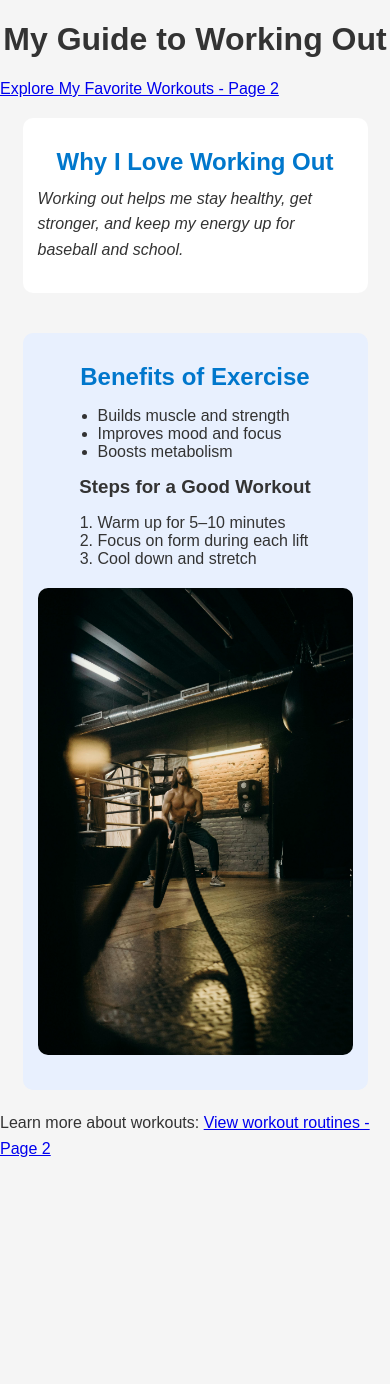
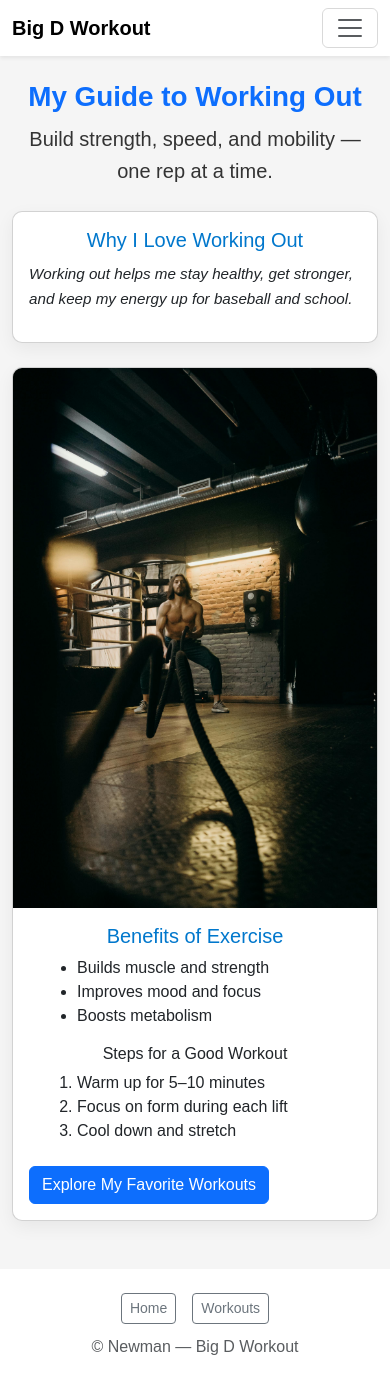
Before and after one commit to Bigdbetd/Working-out-website, a plain HTML site: page index.html in a window 390 px wide. Before the commit the page ends 1176 px from the top, so only its background shows below. Drawn offline with nearby package versions, Linux system fonts and the light colour scheme.

Commit message:
Added Bootstrap CDNto HTML files and container layout

```diff
--- a/css/style.css
+++ b/css/style.css
@@ -1,115 +1,109 @@
+/* ===========================
+   style.css — Refactored for Bootstrap
+   - Bootstrap handles layout (grid, spacing, buttons)
+   - Commented out previous redundant layout rules (flexbox)
+   - Kept project-specific colors, fonts, small custom tweaks
+   =========================== */
+
+/* ===== Variables / Brand colors ===== */
+:root {
+  --brand-primary: #0d6efd;
+  --accent: #0077cc;
+  --bg: #f5f5f5;
+  --card-radius: 10px;
+  --card-shadow: 0 6px 18px rgba(0, 0, 0, 0.06);
+  --body-font: Arial, sans-serif;
+}
+
 /* ===== Body & Global Styles ===== */
 body {
-  background-color: #f5f5f5;
-  font-family: Arial, sans-serif;
+  background-color: var(--bg);
+  font-family: var(--body-font);
   color: #333;
   margin: 0;
   padding: 0;
 }
 
+/* Headings */
 h1, h2, h3 {
   text-align: center;
 }
 
+/* Keep the larger intro look from Bootstrap, but add custom header color */
+.my-custom-heading {
+  font-weight: 700;
+  color: var(--brand-primary);
+}
+
+/* Headings & paragraph spacing */
 p {
   line-height: 1.6;
-  text-align: left;
   margin: 10px 0;
 }
 
-/* ===== Flexbox Layout ===== */
-.flex-container {
-  display: flex;
-  justify-content: center; /* center sections horizontally */
-  align-items: flex-start;
-  gap: 40px; /* spacing between sections */
-  margin: 20px;
-  flex-wrap: wrap; /* allow wrapping on smaller screens */
+.section-title {
+  color: var(--accent);
+  font-size: 1.25rem;
+  margin-bottom: 0.5rem;
 }
 
-/* Limit section width for readability */
-.flex-container section {
-  max-width: 500px; /* keeps text readable */
-  flex: 1; /* allows sections to stretch a bit on larger screens */
-}
-
-/* ===== Section Styling ===== */
-.section-title {
-  color: #0077cc;
-  font-size: 1.5rem;
-  margin-bottom: 10px;
-}
-
+/* Custom paragraph and list styles retained */
 .main-paragraph {
   font-style: italic;
-  margin-bottom: 15px; /* spacing below paragraphs */
+  margin-bottom: 15px;
 }
 
 .main-list {
-  margin-left: 20px;
-  margin-bottom: 15px; /* spacing below lists */
-}
-
-#why-workout {
-  background-color: #ffffff;
-  padding: 15px;
-  border-radius: 10px;
-}
-
-#benefits {
-  background-color: #e8f0fe;
-  padding: 15px;
-  border-radius: 10px;
-}
-
-#top-workouts {
-  background-color: #ffffff;
-  padding: 15px;
-  border-radius: 10px;
-  margin-bottom: 20px;
-}
-
-#workout-tips {
-  background-color: #e8f0fe;
-  padding: 15px;
-  border-radius: 10px;
-}
-
-/* ===== Hero Image Styling ===== */
-.hero {
-  text-align: center; /* center the image */
-}
-
-.hero-image {
-  width: 100%; /* fit within the section */
-  height: auto; /* maintain aspect ratio */
-  display: block;
-  margin: 20px 0;
-  border-radius: 10px;
-}
-
-/* ===== Headings & Paragraph Spacing ===== */
-h2, h3 {
-  margin-top: 15px;
-  margin-bottom: 10px;
-}
-
-p, ul, ol {
+  margin-left: 1rem;
   margin-bottom: 15px;
 }
 
-/* ===== Responsive Design ===== */
-@media screen and (max-width: 768px) {
-  .flex-container {
-    flex-direction: column; /* stack sections vertically on small screens */
-    align-items: center;
-  }
+/* ===== Cards (project-specific styling) ===== */
+.card-workout {
+  border-radius: var(--card-radius);
+  box-shadow: var(--card-shadow);
+  overflow: hidden;
+}
 
-  .flex-container section {
-    max-width: 90%; /* almost full width for readability */
-  }
+/* Hero image tweaks */
+.hero-image {
+  display: block;
+  width: 100%;
+  height: auto;
+  object-fit: cover;
+}
 
-  .hero-image {
-    max-width: 100%; /* responsive image */
+/* ===== Accessibility tweaks & small utility overrides ===== */
+/* ensure nav-link focus is visible */
+.navbar .nav-link:focus {
+  outline: 3px solid rgba(13,110,253,0.2);
+  outline-offset: 2px;
+  border-radius: 4px;
+}
+
+/* ===== Commented out (redundant with Bootstrap) =====
+   The following rules were used previously. They are left here
+   commented so you can see what was refactored out — Bootstrap
+   provides grid, spacing, and button styles already.
+
+.flex-container {
+  display: flex;
+  justify-content: center;
+  align-items: flex-start;
+  gap: 40px;
+  margin: 20px;
+  flex-wrap: wrap;
+}
+
+.flex-container section {
+  max-width: 500px;
+  flex: 1;
+}
+*/
+
+/* ===== Responsive (keep only useful small tweaks) ===== */
+@media screen and (max-width: 576px) {
+  .main-paragraph {
+    font-size: 0.95rem;
   }
 }
--- a/index.html
+++ b/index.html
@@ -1,55 +1,97 @@
 <!doctype html>
 <html lang="en">
 <head>
-  <meta charset="utf-8">
-  <meta name="viewport" content="width=device-width, initial-scale=1">
+  <meta charset="utf-8" />
+  <meta name="viewport" content="width=device-width, initial-scale=1" />
   <title>Working Out - Home</title>
-  <!-- Link to external CSS file -->
-  <link rel="stylesheet" href="css/style.css">
+
+  <!-- Bootstrap CSS (MUST be before your custom CSS) -->
+  <link
+    href="https://cdn.jsdelivr.net/npm/bootstrap@5.3.3/dist/css/bootstrap.min.css"
+    rel="stylesheet"
+    integrity="sha384-QWTKZyjpPEjISv5WaRU9OFeRpok6YctnYmDr5pNlyT2bRjXh0JMhjY6hW+ALEwIH"
+    crossorigin="anonymous"
+  />
+
+  <!-- Your custom CSS -->
+  <link rel="stylesheet" href="css/style.css" />
 </head>
 <body>
-  <!-- Header with main heading and navigation -->
-  <header>
-    <h1>My Guide to Working Out</h1>
-    <nav>
-      <a href="page2.html">Explore My Favorite Workouts - Page 2</a>
+  <!-- Navbar -->
+  <nav class="navbar navbar-expand-lg navbar-light bg-white shadow-sm" aria-label="Main navigation">
+    <div class="container">
+      <a class="navbar-brand fw-bold" href="index.html">Big D Workout</a>
+      <button class="navbar-toggler" type="button" data-bs-toggle="collapse" data-bs-target="#mainNav" aria-controls="mainNav" aria-expanded="false" aria-label="Toggle navigation">
+        <span class="navbar-toggler-icon"></span>
+      </button>
+
+      <div class="collapse navbar-collapse" id="mainNav">
+        <ul class="navbar-nav ms-auto">
+          <li class="nav-item"><a class="nav-link" href="index.html">Home</a></li>
+          <li class="nav-item"><a class="nav-link" href="page2.html">Workouts</a></li>
+        </ul>
+      </div>
+    </div>
   </nav>
+
+  <!-- Main content wrapper -->
+  <main id="main-content" class="container mt-4">
+    <!-- Page header -->
+    <header class="text-center mb-4">
+      <h1 class="display-6 my-custom-heading">My Guide to Working Out</h1>
+      <p class="lead">Build strength, speed, and mobility — one rep at a time.</p>
     </header>
 
-  <!-- Main content area using Flexbox -->
-  <main class="flex-container">
-    <!-- Section explaining why working out is important -->
-    <section id="why-workout" aria-label="Why I Love Working Out">
-      <h2 class="section-title">Why I Love Working Out</h2>
+    <!-- Responsive grid: two columns on md+, stacked on mobile -->
+    <div class="row g-4">
+      <!-- Left card: Why I love working out -->
+      <div class="col-md-6">
+        <article id="why-workout" class="card card-workout h-100" aria-labelledby="why-title">
+          <div class="card-body">
+            <h2 id="why-title" class="card-title section-title">Why I Love Working Out</h2>
             <p class="main-paragraph">Working out helps me stay healthy, get stronger, and keep my energy up for baseball and school.</p>
-    </section>
+          </div>
+        </article>
+      </div>
 
-    <!-- Section listing benefits and steps for exercise -->
-    <section id="benefits" aria-label="Benefits of Exercise">
-      <h2 class="section-title">Benefits of Exercise</h2>
+      <!-- Right card: Benefits + steps + hero image -->
+      <div class="col-md-6">
+        <article id="benefits" class="card card-workout h-100" aria-labelledby="benefits-title">
+          <img src="images/workout.jpg" class="card-img-top hero-image img-fluid" alt="Person performing rope exercises in a gym">
+          <div class="card-body">
+            <h2 id="benefits-title" class="card-title section-title">Benefits of Exercise</h2>
             <ul class="main-list">
               <li>Builds muscle and strength</li>
               <li>Improves mood and focus</li>
               <li>Boosts metabolism</li>
             </ul>
 
-      <h3>Steps for a Good Workout</h3>
+            <h3 class="h6 mt-3">Steps for a Good Workout</h3>
             <ol class="main-list">
               <li>Warm up for 5–10 minutes</li>
               <li>Focus on form during each lift</li>
               <li>Cool down and stretch</li>
             </ol>
 
-      <!-- Hero image -->
-      <div class="hero">
-        <img class="hero-image" src="images/workout.jpg" alt="Man Performing Rope Exercises In Gym">
+            <a href="page2.html" class="btn btn-primary mt-2" role="button">Explore My Favorite Workouts</a>
           </div>
-    </section>
+        </article>
+      </div>
+    </div>
   </main>
 
-  <!-- Footer with meaningful link -->
-  <footer>
-    <p>Learn more about workouts: <a href="page2.html">View workout routines - Page 2</a></p>
+  <!-- Footer -->
+  <footer class="mt-5 py-4 bg-white">
+    <div class="container text-center">
+      <nav class="d-flex justify-content-center gap-3 mb-2" aria-label="Footer navigation">
+        <a href="index.html" class="btn btn-outline-secondary btn-sm">Home</a>
+        <a href="page2.html" class="btn btn-outline-secondary btn-sm">Workouts</a>
+      </nav>
+      <p class="text-muted mb-0">© Newman — Big D Workout</p>
+    </div>
   </footer>
+
+  <!-- Bootstrap JS (bundle with popper) -->
+  <script src="https://cdn.jsdelivr.net/npm/bootstrap@5.3.3/dist/js/bootstrap.bundle.min.js"></script>
 </body>
 </html>
```
Also changed, not shown: page2.html (+58 -21 lines), 1 other file. Lines whose indentation alone changed are shown as unchanged.
